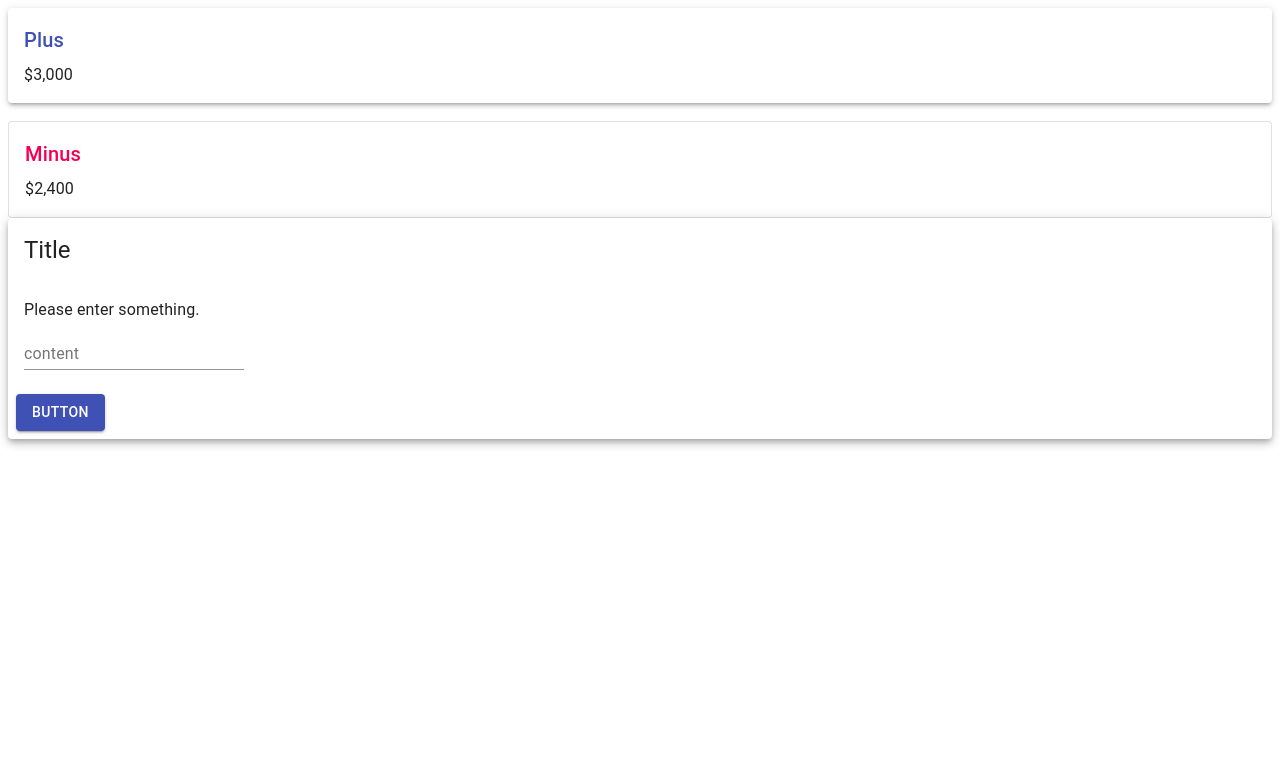
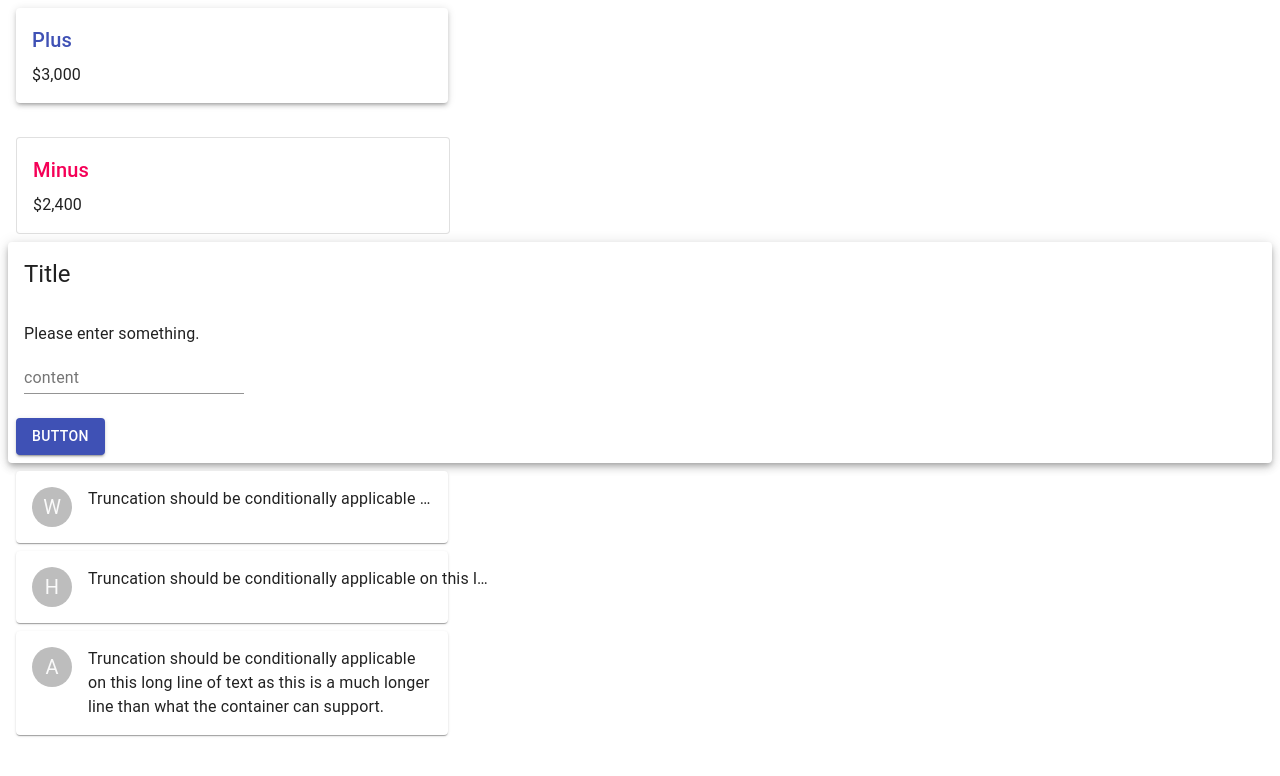
Before and after one commit to zeroaan/material_ui, a React (Create React App) app: page / in a window 1280 px wide. Shown: the top 776 px of the page. Built offline with nearby package versions, Linux system fonts and the light colour scheme.

Commit message:
grid, paper, avatar

```diff
--- a/src/components/Paper_CardMui.tsx
+++ b/src/components/Paper_CardMui.tsx
@@ -1,6 +1,8 @@
 import * as React from "react";
 
 import Button from "@material-ui/core/Button";
+import Avatar from "@material-ui/core/Avatar";
+import Grid from "@material-ui/core/Grid";
 import Paper from "@material-ui/core/Paper";
 import Typography from "@material-ui/core/Typography";
 import TextField from "@material-ui/core/TextField";
@@ -10,6 +12,9 @@ import CardContent from "@material-ui/core/CardContent";
 import CardActions from "@material-ui/core/CardActions";
 
 import { useStyles } from "../style";
+
+const message = `Truncation should be conditionally applicable on this long line of text
+ as this is a much longer line than what the container can support. `;
 
 function Paper_CardMui() {
   const classes = useStyles();
@@ -47,6 +52,38 @@ function Paper_CardMui() {
           </CardActions>
         </Card>
       </div>
+      <div>
+        <Paper className={classes.paper}>
+          <Grid container wrap="nowrap" spacing={2}>
+            <Grid item>
+              <Avatar>W</Avatar>
+            </Grid>
+            <Grid item xs zeroMinWidth>
+              <Typography noWrap>{message}</Typography>
+            </Grid>
+          </Grid>
+        </Paper>
+        <Paper className={classes.paper}>
+          <Grid container wrap="nowrap" spacing={2}>
+            <Grid item>
+              <Avatar>H</Avatar>
+            </Grid>
+            <Grid item xs>
+              <Typography noWrap>{message}</Typography>
+            </Grid>
+          </Grid>
+        </Paper>
+        <Paper className={classes.paper}>
+          <Grid container wrap="nowrap" spacing={2}>
+            <Grid item>
+              <Avatar>A</Avatar>
+            </Grid>
+            <Grid item xs>
+              <Typography>{message}</Typography>
+            </Grid>
+          </Grid>
+        </Paper>
+      </div>
     </>
   );
 }
--- a/src/style.ts
+++ b/src/style.ts
@@ -33,6 +33,8 @@ export const useStyles = makeStyles((theme) => ({
   },
 
   paper: {
+    maxWidth: 400,
+    margin: `${theme.spacing(1)}px`,
     padding: theme.spacing(2),
   },
 }));
```
